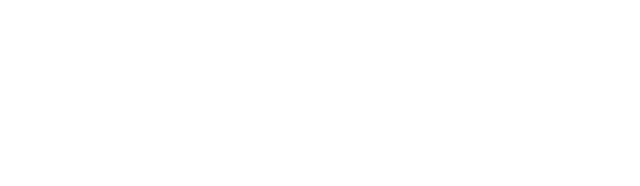
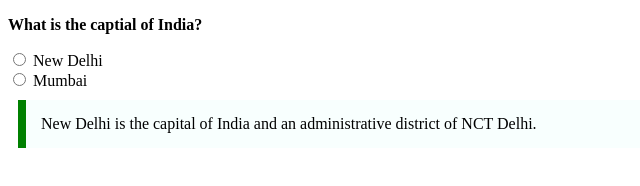
Before and after one commit to acciojob/trivia-Sathiya200010, a website: page main.html in a window 1280 px wide. Shown: the whole page, without its empty margins (0-640 px from the left). Drawn offline with Linux system fonts and the light colour scheme.

Commit message:
created a submission

```diff
--- a/main.html
+++ b/main.html
@@ -7,6 +7,22 @@
 </head>
 
 <body>
+	<style>
+		#abc{
+			max-width:600px;
+			margin:10px;
+			padding:15px;
+			border-left:8px solid green;
+			background-color:#f8fffe;
+			font:bold;
+		}
+	</style>
+	<p><b>What is the captial of India?</b></p>
+	<input type ="radio" id ="one">
+	<label for="one"> New Delhi</label><br>
+	<input type ="radio" id="two">
+	<label for ="two">Mumbai</label>
+	<blockquote id="abc">New Delhi is the capital of India and an administrative district of NCT Delhi.</blockquote>
 	<!-- the entire body must be written by student -->
     <script type="text/javascript" src="./script.js">
 </script>
```
